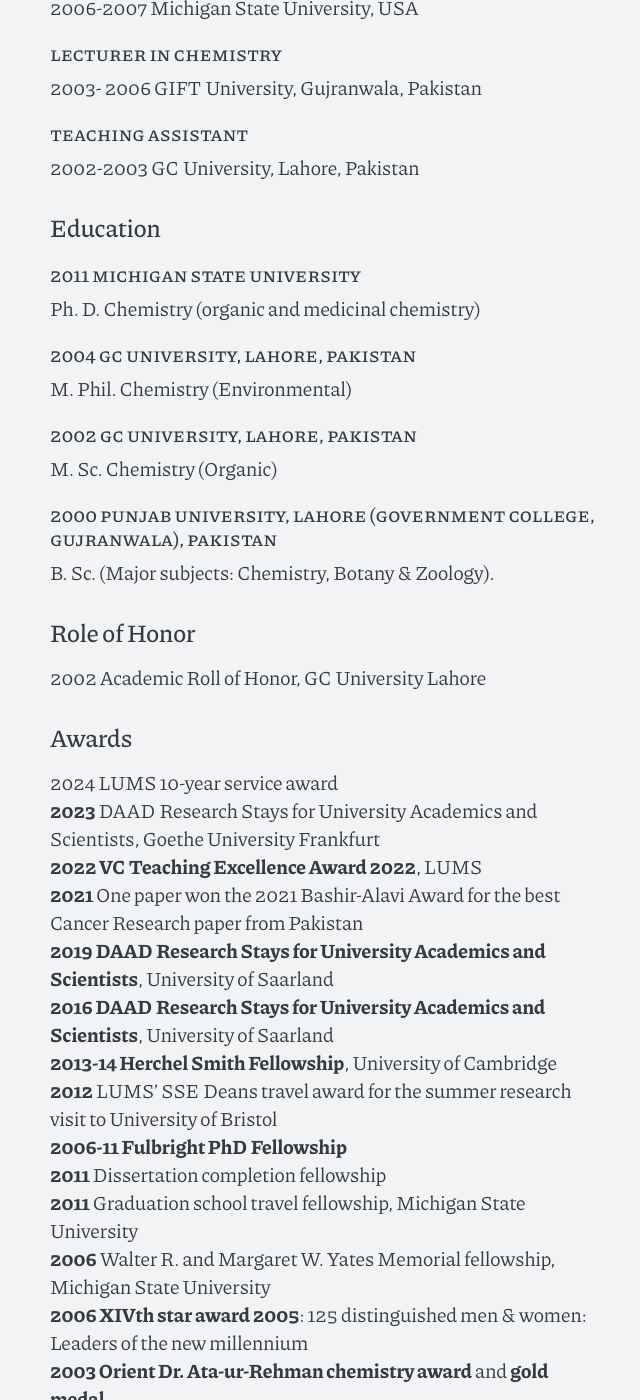
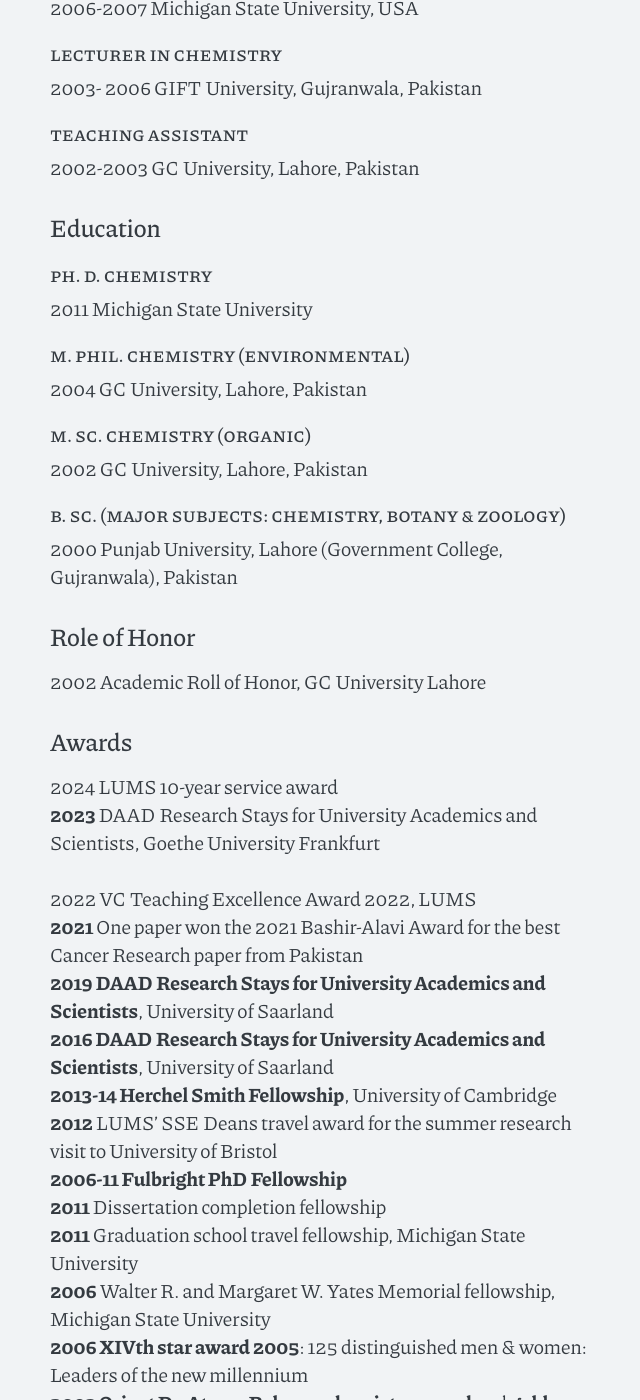
Before and after one commit to rahmanszsaleem/rahmanszsaleem.github.io, a Jekyll site: the page cv/index.html, which Jekyll copies as it is, in a window 1280 px wide and 1400 px high, scrolled down 1137 px. Shown: the whole window, without its empty margins (317-957 px from the left). Built offline with Jekyll 4.4.1, drawn with Linux system fonts in a browser that asks for light colours.

Commit message:
Update index.html

```diff
--- a/cv/index.html
+++ b/cv/index.html
@@ -114,20 +114,19 @@
      <div class="Education">
   <p><h2>Education </h2></p>
 
-<p><h3>2011 Michigan State University <br></h3>
-Ph. D. Chemistry (organic and medicinal chemistry) </p>
+<p><h3>Ph. D. Chemistry <br></h3>
+ 2011 Michigan State University</p>
 
-<p><h3>2004 GC University, Lahore, Pakistan <br/></h3>
-M. Phil. Chemistry (Environmental) </p>
+<p><h3>M. Phil. Chemistry (Environmental) <br/></h3>
+ 2004 GC University, Lahore, Pakistan</p>
 
-<p><h3>2002 GC University, Lahore, Pakistan <br/></h3>
-M. Sc. Chemistry (Organic) <br/></p>
+<p><h3>M. Sc. Chemistry (Organic) <br/></h3>
+ 2002 GC University, Lahore, Pakistan<br/></p>
 
-<p><h3>2000 Punjab University, Lahore (Government College, Gujranwala), Pakistan <br/></h3>
-B. Sc. (Major subjects: Chemistry, Botany &amp; Zoology).  </p>
+<p><h3>B. Sc. (Major subjects: Chemistry, Botany &amp; Zoology) <br/></h3>
+ 2000 Punjab University, Lahore (Government College, Gujranwala), Pakistan </p>
 
        </div>
-
 
 
 <div class="Role of Honor">
@@ -140,7 +139,7 @@
   <p><h2>Awards </h2></p>
 
 <p>2024  LUMS 10-year service award <br/>
-<b>2023</b>  DAAD Research Stays for University Academics and Scientists, Goethe University Frankfurt<b>
+<b>2023</b>  DAAD Research Stays for University Academics and Scientists, Goethe University Frankfurt<br/>
 <br/>2022  VC Teaching Excellence Award 2022</b>, LUMS <br/>
 <b>2021</b>  One paper won the 2021 Bashir-Alavi Award for the best Cancer Research paper from Pakistan <br/>
 <b>2019</b>  <b>DAAD Research Stays for University Academics and Scientists</b>, University of Saarland<br/>
```
